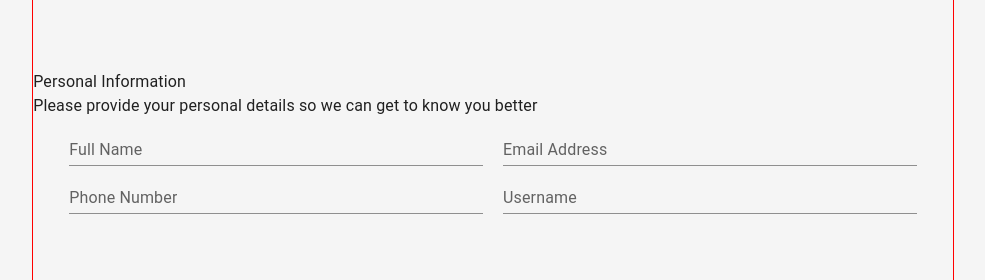
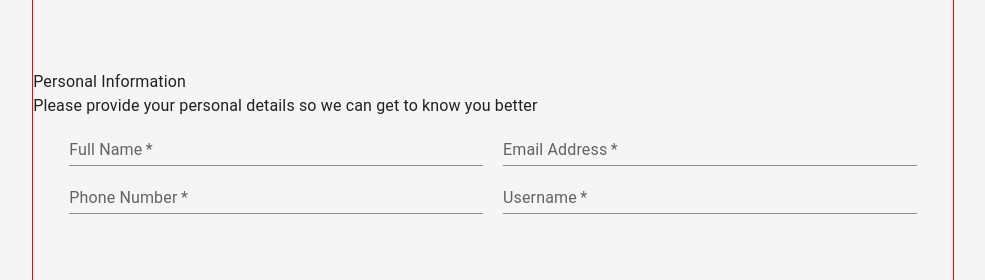
Before and after one commit to yoo-ran/multistep_form, a React (Create React App) app: page / in a window 1280 px wide. Shown: the part 300-580 px from the top of the page, without its empty margins (147-1132 px from the left). Built offline with nearby package versions, Linux system fonts and the light colour scheme.

Commit message:
Validation

```diff
--- a/src/App.js
+++ b/src/App.js
@@ -5,6 +5,7 @@ import Box from '@mui/material/Box';
 import TextField from '@mui/material/TextField';
 import RadioGroup from '@mui/material/RadioGroup';
 import Radio from '@mui/material/Radio';
+import Alert from '@mui/material/Alert';
 // import FormControl from '@mui/material/FormControl';
 import FormControlLabel from '@mui/material/FormControlLabel';
 import Container from '@mui/material/Container';
@@ -26,24 +27,71 @@ const steps = ['Select campaign settings', 'Create an ad group', 'Create an ad',
 
 function App() {
   const [activeStep, setActiveStep] = useState(0);
-  const [name,setName] = useState("");
-  const [email,setEmail] = useState("");
-  const [phone,setPhone] = useState("");
-  const [user,setUser] = useState("");
+  const [info,setInfo]=useState({
+    name:"",
+    email:"",
+    phone:"",
+    user:""
+  });
   const [level, setLevel] = useState("");
   const [preference, setPreference] = useState("");
+  const [goNext, setGoNext] = useState(false);
+  const [alert, setAlert] = useState(false)
+
+
+  const alertText = alert ? <Alert severity="error">This is an error Alert.</Alert>:""
 
   const handleNext = () => {
-    setActiveStep((prevActiveStep) => prevActiveStep + 1);
+
+    switch (activeStep) {
+      case 0:
+          for (const [key, value] of Object.entries(info)) {
+            if(value==""){
+                setGoNext(false)
+            }else{
+              setGoNext(true)
+            }
+          }
+          if(goNext){
+            setActiveStep((activeStep) => activeStep + 1);
+            setAlert(false)
+          }else{
+            setAlert(true);
+          }
+        break;
+
+      case 1:
+        if (level!="" ) {
+          setActiveStep((activeStep) => activeStep + 1);
+          setAlert(false);
+          }else{
+            setAlert(true);
+          }
+        break;
+
+      case 2:
+        if (preference!="") {
+          setActiveStep((activeStep) => activeStep + 1);
+          setAlert(false);
+          }else{
+            setAlert(true);
+          }
+        break;
+
+      default:
+        setAlert(false);
+        setGoNext(false)
+        break;
+    }
+
+
+
   };
 
   const handleBack = () => {
-    setActiveStep((prevActiveStep) => prevActiveStep - 1);
+    setActiveStep((activeStep) => activeStep - 1);
   };
 
-  const handleReset = () => {
-    setActiveStep(0);
-  };
 
 
   const containerStyle = {
@@ -102,19 +150,20 @@ function App() {
 
   const stepContent = (step) => {
 
-
     switch (step) {
       case 1:
         return <Box style={formStyle}>
             <Typography >Personal Information</Typography>
             <Typography>Please provide your personal details so we can get to know you better</Typography>
             <Box style={inputStyle}>
-              <TextField style={inputWidth} label="Full Name" variant="standard" onChange={(event)=>{setName(event.target.value)}}/>
-              <TextField style={inputWidth} label="Email Address" variant="standard" onChange={(event)=>{setEmail(event.target.value)}} />
-              <TextField style={inputWidth} label="Phone Number" variant="standard" onChange={(event)=>{setPhone(event.target.value)}} />
-              <TextField style={inputWidth} label="Username" variant="standard" onChange={(event)=>{setUser(event.target.value)}} />
+              <TextField style={inputWidth} required label="Full Name" value={info.name} variant="standard" onChange={(event)=>{setInfo({...info, name:event.target.value});console.log(event);}} />
+              <TextField style={inputWidth} required label="Email Address" value={info.email} variant="standard" onChange={(event)=>{setInfo({...info, email:event.target.value})}} />
+              <TextField style={inputWidth} required label="Phone Number" value={info.phone} variant="standard" onChange={(event)=>{setInfo({...info, phone:event.target.value})}} />
+              <TextField style={inputWidth} required label="Username" value={info.user} variant="standard" onChange={(event)=>{setInfo({...info, user:event.target.value})}} />
             </Box>
         </Box>
+
+
         // break;
 
       case 2:
@@ -124,7 +173,7 @@ function App() {
                     <Typography>Please tell us about your skill level in frontend development</Typography>
                   </Box>
                   <Box>
-                      <RadioGroup style={inputStyle} row  aria-labelledby="demo-row-radio-buttons-group-label" name="row-radio-buttons-group" onChange={(event)=>{setLevel(event.target.value)}} >
+                      <RadioGroup style={inputStyle} row  aria-labelledby="demo-row-radio-buttons-group-label" name="row-radio-buttons-group" value={level} onChange={(event)=>{setLevel(event.target.value)}} >
                         <FormControlLabel style={inputWidth} value="beginner" control={<Radio />} label="Beginner" />
                         <FormControlLabel style={inputWidth} value="intermediate" control={<Radio />} label="Intermediate" />
                         <FormControlLabel style={inputWidth} value="advanced" control={<Radio />} label="Advanced" />
@@ -136,12 +185,11 @@ function App() {
         // break;
 
       case 3:
-// case 3
         return <Box style={formStyle}>
                   <Typography >Challenges Preference</Typography>
                   <Typography>Please tell us which frontend challenges you would like to participated in</Typography>
                   <Box>
-                    <RadioGroup style={inputStyle} row  aria-labelledby="demo-row-radio-buttons-group-label" name="row-radio-buttons-group" onChange={(event)=>{setPreference(event.target.value)}} >
+                    <RadioGroup style={inputStyle} row  aria-labelledby="demo-row-radio-buttons-group-label" name="row-radio-buttons-group" value={preference} onChange={(event)=>{setPreference(event.target.value)}} >
                       <FormControlLabel style={inputWidth} value="html/css/js" control={<Radio />} label="HTML/CSS/JS" />
                       <FormControlLabel style={inputWidth} value="react" control={<Radio />} label="React.js" />
                       <FormControlLabel style={inputWidth} value="vue" control={<Radio />} label="Vue.js" />
@@ -150,25 +198,25 @@ function App() {
                   </Box>
                 </Box>
 
-        break;
+        // break;
 
       case 4:
         return <Box style={reviewStyle} >
                   <Box style={reviewBox}>
                     <Typography>Full Name</Typography>
-                    <Typography>{name}</Typography>
+                    <Typography>{info.name}</Typography>
                   </Box>
                   <Box style={reviewBox}>
                     <Typography>Email Address</Typography>
-                    <Typography>{email}</Typography>
+                    <Typography>{info.email}</Typography>
                   </Box>
                   <Box style={reviewBox}>
                     <Typography>Phone</Typography>
-                    <Typography>{phone}</Typography>
+                    <Typography>{info.phone}</Typography>
                   </Box>
                   <Box style={reviewBox}>
                     <Typography>Username</Typography>
-                    <Typography>{user}</Typography>
+                    <Typography>{info.user}</Typography>
                   </Box>
                   <Box style={reviewBox}>
                     <Typography>Level</Typography>
@@ -213,18 +261,16 @@ function App() {
             <Typography sx={{ mt: 2, mb: 1 }}>
               All steps completed - you&apos;re finished
             </Typography>
-            <Box sx={{ display: 'flex', flexDirection: 'row', pt: 2 }}>
-              <Box sx={{ flex: '1 1 auto' }} />
-              <Button onClick={handleReset}>Reset</Button>
-            </Box>
           </React.Fragment>
         ) : (
 
           <React.Fragment>
             <CssBaseline />
-            <Box >
+            {alertText}
+            <Box id="contents" >
               {stepContent(activeStep+1)}
             </Box>
+
             <Box sx={{ display: 'flex', flexDirection: 'row', pt: 2 }}>
               <Button
                 color="inherit"
```
